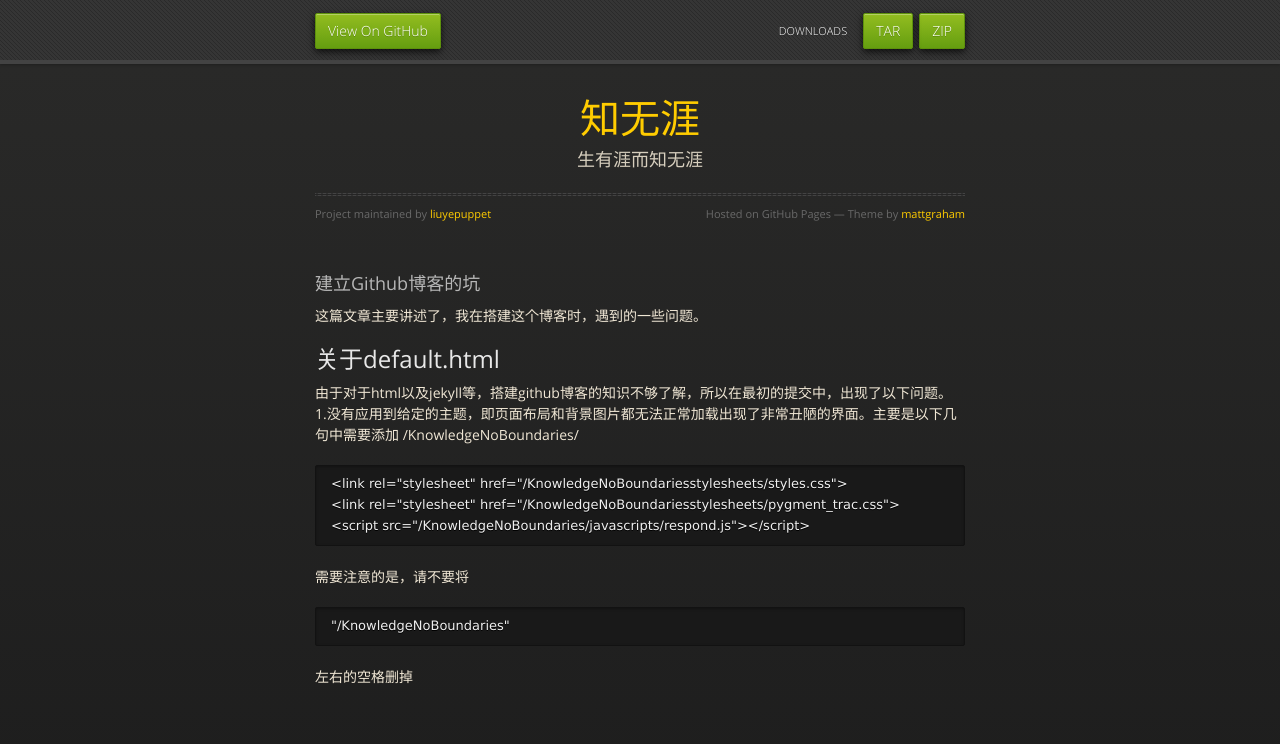
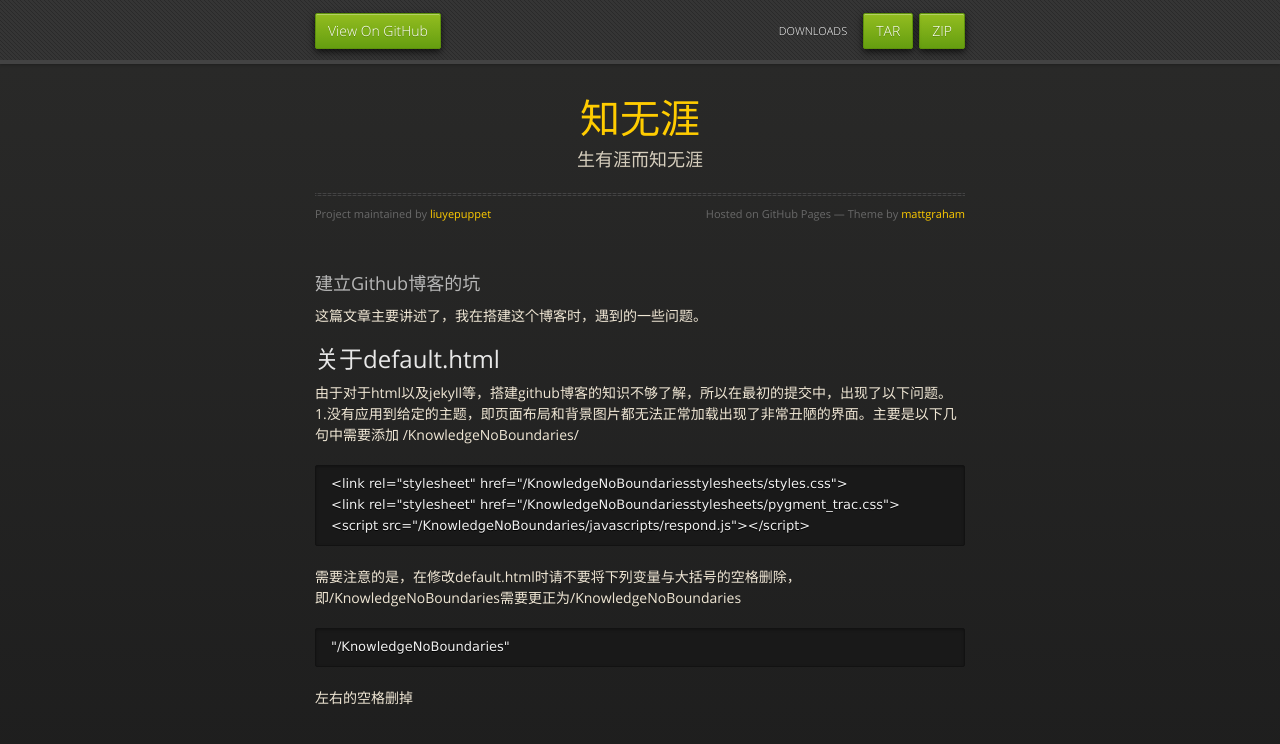
Before and after one commit to liuyepuppet/KnowledgeNoBoundaries, a Jekyll site: the page built from _posts/2014-9-17-Caution-in-build-github-blog.md, in a window 1280 px wide. Shown: the top 744 px of the page. Built offline with Jekyll 4.4.1, drawn with Linux system fonts in a browser that asks for light colours; nearby versions of some CDN libraries; Markdown is read by kramdown in place of the engine named in the settings.

Commit message:
deploy blog

```diff
--- a/_posts/2014-9-17-Caution-in-build-github-blog.md
+++ b/_posts/2014-9-17-Caution-in-build-github-blog.md
@@ -12,10 +12,10 @@ title: 建立Github博客的坑
 
     <link rel="stylesheet" href="{{ site.baseurl }}stylesheets/styles.css">
     <link rel="stylesheet" href="{{ site.baseurl }}stylesheets/pygment_trac.css">
-    <script src="{{ site.baseurl }}/javascripts/respond.js"></script>
+    <script src="{{site.baseurl}}/javascripts/respond.js"></script>
 
-  需要注意的是，请不要将
+  需要注意的是，在修改default.html时请不要将下列变量与大括号的空格删除，即{{site.baseurl}}需要更正为{{ *site.baseurl* }}
 
-    "{{ site.baseurl }}"
+    "{{site.baseurl}}"
 
   左右的空格删掉
```
